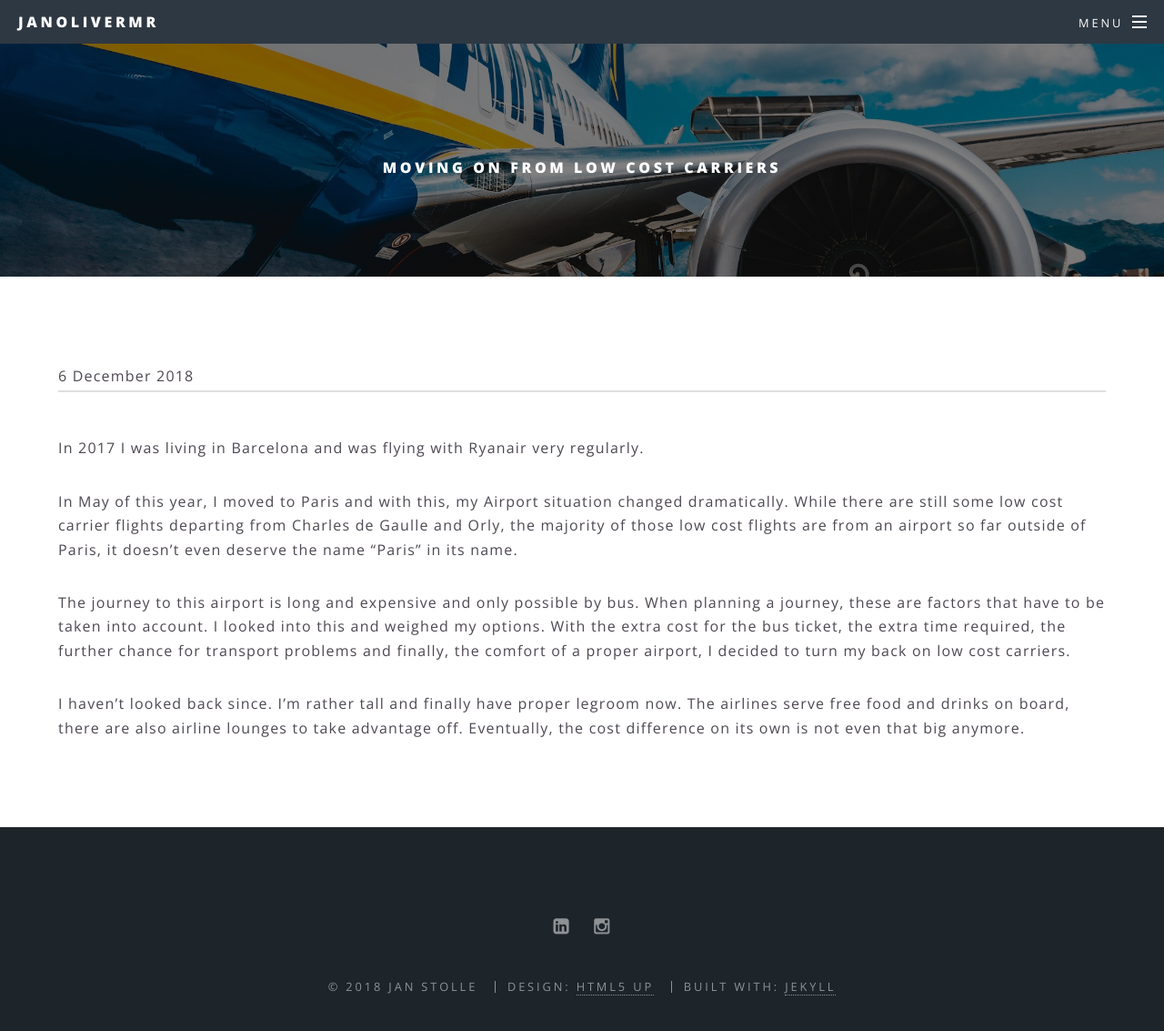
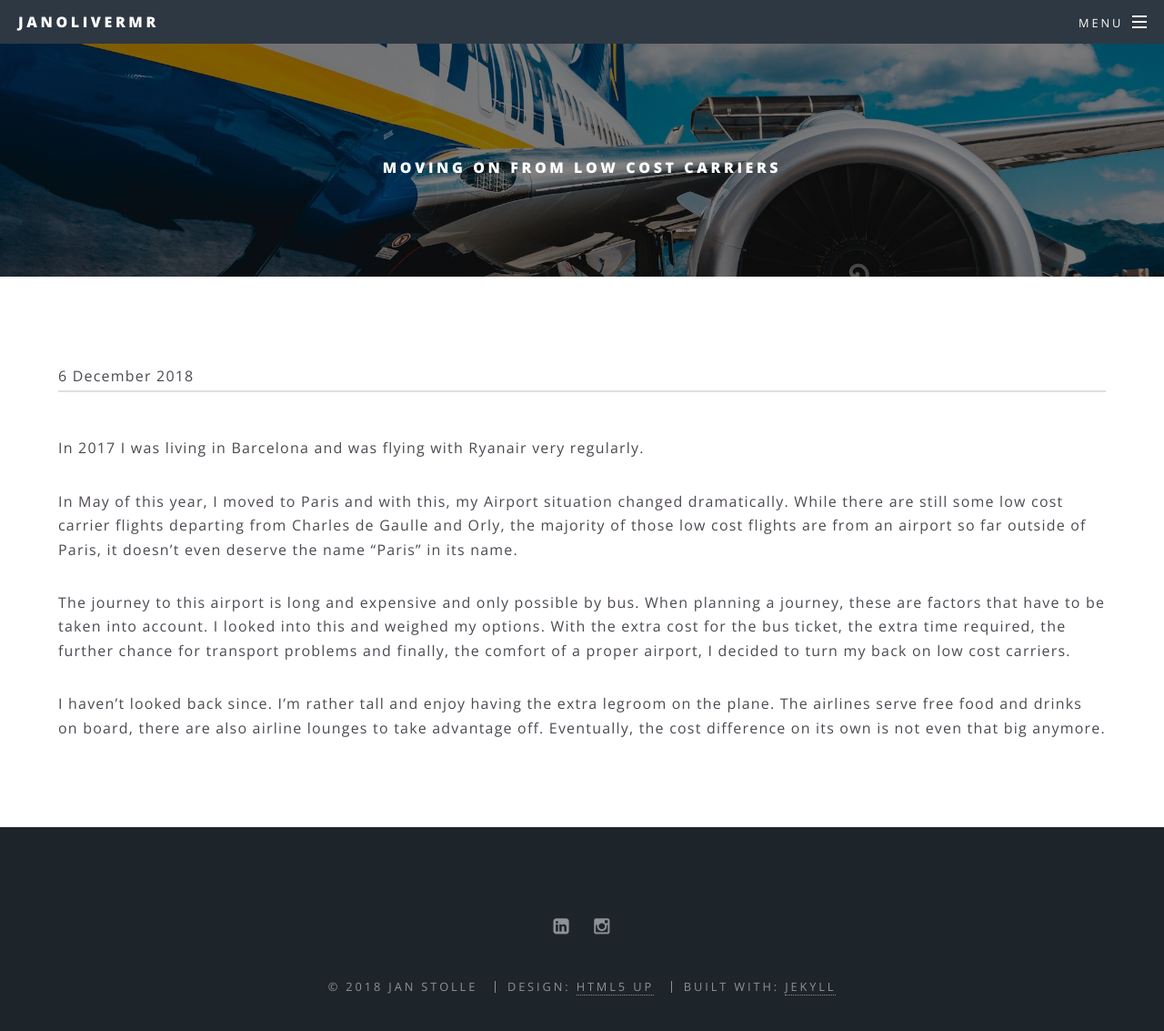
Before and after one commit to janolivermr/janolivermr.github.io, a Jekyll site: the page built from _posts/2018-12-06-moving-on-from-low-cost-carriers.markdown, in a window 1280 px wide and 1187 px high. Shown: the top 1133 px of the window at 91% size. Built offline with Jekyll 4.4.1, drawn with Linux system fonts in a browser that asks for light colours; comment, search, counter and statistics services are not loaded.

Commit message:
Update post text

```diff
--- a/_posts/2018-12-06-moving-on-from-low-cost-carriers.markdown
+++ b/_posts/2018-12-06-moving-on-from-low-cost-carriers.markdown
@@ -18,6 +18,6 @@ I looked into this and weighed my options. With the extra cost for the bus ticke
 the extra time required, the further chance for transport problems and finally,
 the comfort of a proper airport, I decided to turn my back on low cost carriers.
 
-I haven't looked back since. I'm rather tall and finally have proper legroom now.
+I haven't looked back since. I'm rather tall and enjoy having the extra legroom on the plane.
 The airlines serve free food and drinks on board, there are also airline lounges to take advantage off.
 Eventually, the cost difference on its own is not even that big anymore.
```
